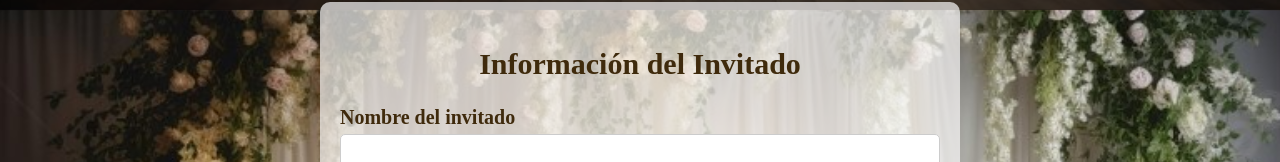
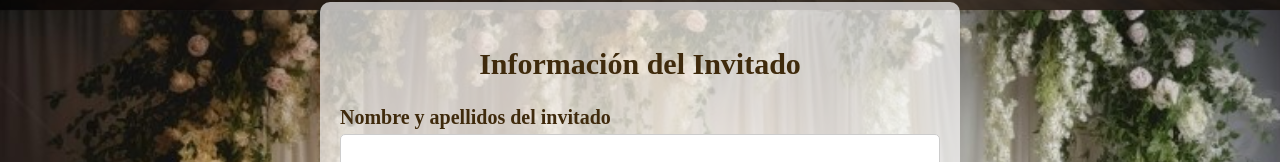
Before and after one commit to lasrewis/boda, a plain HTML site: page index.html in a window 1280 px wide. Shown: the part 790-952 px from the top of the page. Drawn offline with Linux system fonts and the light colour scheme.

Commit message:
Add files via upload

```diff
--- a/index.html
+++ b/index.html
@@ -19,6 +19,7 @@
         <div class="image-container">
             <img src="WhatsApp Image 2024-12-18 at 14.28.14 (2).jpeg" alt="Imagen 1" class="hero-image">
             <img src="WhatsApp Image 2024-12-18 at 14.28.14 (3).jpeg" alt="Imagen 2" class="hero-image">
+        </div>
     </section>
 
     <p id="confirmacion">Confírmanos tu asistencia lo antes posible, nos ayudarás a una mejor organización; la boda es un sin fin de cosas que hacer y cuanto antes vayamos cerrando cositas mejor.</p>
@@ -43,7 +44,7 @@
     <div class="container" id="name-form-container">
         <h2>Información del Invitado</h2>
         <form id="name-form">
-            <label for="name">Nombre del invitado</label>
+            <label for="name">Nombre y apellidos del invitado</label>
             <input type="text" id="name" name="name" required>
             <button type="submit">Continuar</button>
         </form>
```
Lines whose indentation alone changed are shown as unchanged.
